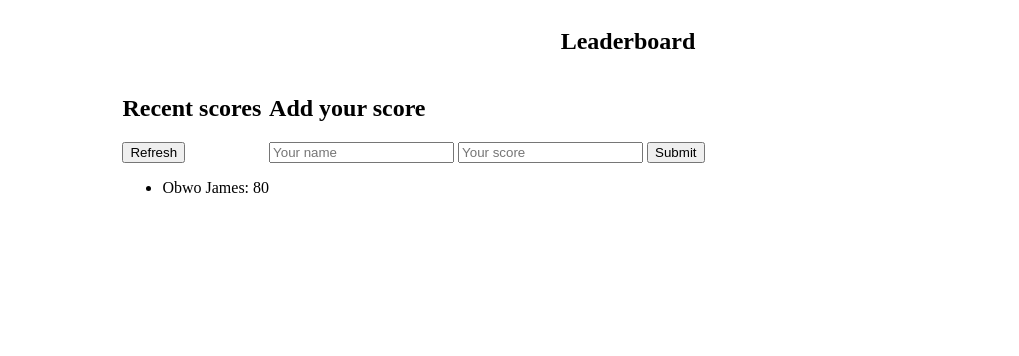
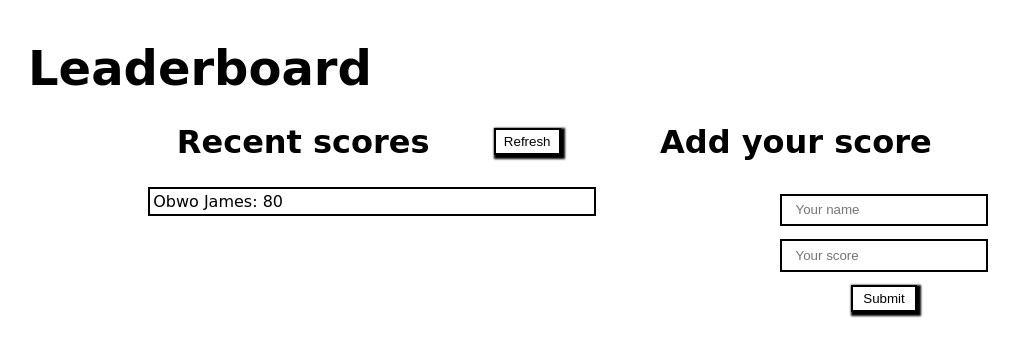
Before and after one commit to JonahKayizzi/Leaderboard, a website built with webpack: page src/index.html in a window 1280 px wide. Shown: the whole page, without its empty margins (12-1031 px from the left). Built offline with nearby package versions, Linux system fonts and the light colour scheme.

Commit message:
Add minimum styles for the app

```diff
--- a/src/styles.css
+++ b/src/styles.css
@@ -1,15 +1,91 @@
 body {
   color: #000;
+  font-family: cursive;
 }
 
 .main {
+  padding: 2em;
+}
+
+h1 {
+  font-size: 3em;
+  margin: 0;
+}
+
+h2 {
+  font-size: 2em;
+}
+
+.flex-col {
   display: flex;
   flex-direction: column;
   align-items: center;
 }
 
+.title-container {
+  width: 100%;
+}
+
 .content {
   display: flex;
   flex-direction: row;
+  justify-content: space-between;
   width: 80%;
+  gap: 4em;
 }
+
+.scoretitle-container {
+  display: flex;
+  flex-direction: row;
+  justify-content: space-around;
+  align-items: center;
+}
+
+.scores-container,
+.form-container {
+  width: 50%;
+}
+
+input,
+button {
+  margin: 0.5em;
+}
+
+input {
+  border: 2px solid #000;
+  padding: 0.5em 1em;
+}
+
+.player-score-even {
+  background-color: #fff;
+}
+
+.player-score-odd {
+  background-color: #ddd;
+}
+
+ul {
+  list-style: none;
+  border: 2px solid #000;
+  padding: 0;
+  margin: 0;
+}
+
+li {
+  width: calc(100% - 0.4em);
+  padding: 0.2em;
+  margin: 0;
+}
+
+button {
+  border: 2px solid #000;
+  background-color: #fff;
+  box-shadow: 2px 2px 2px 2px #000;
+  width: 5em;
+  height: 2em;
+}
+
+button:hover {
+  cursor: pointer;
+  background-color: #ddd;
+}
```
